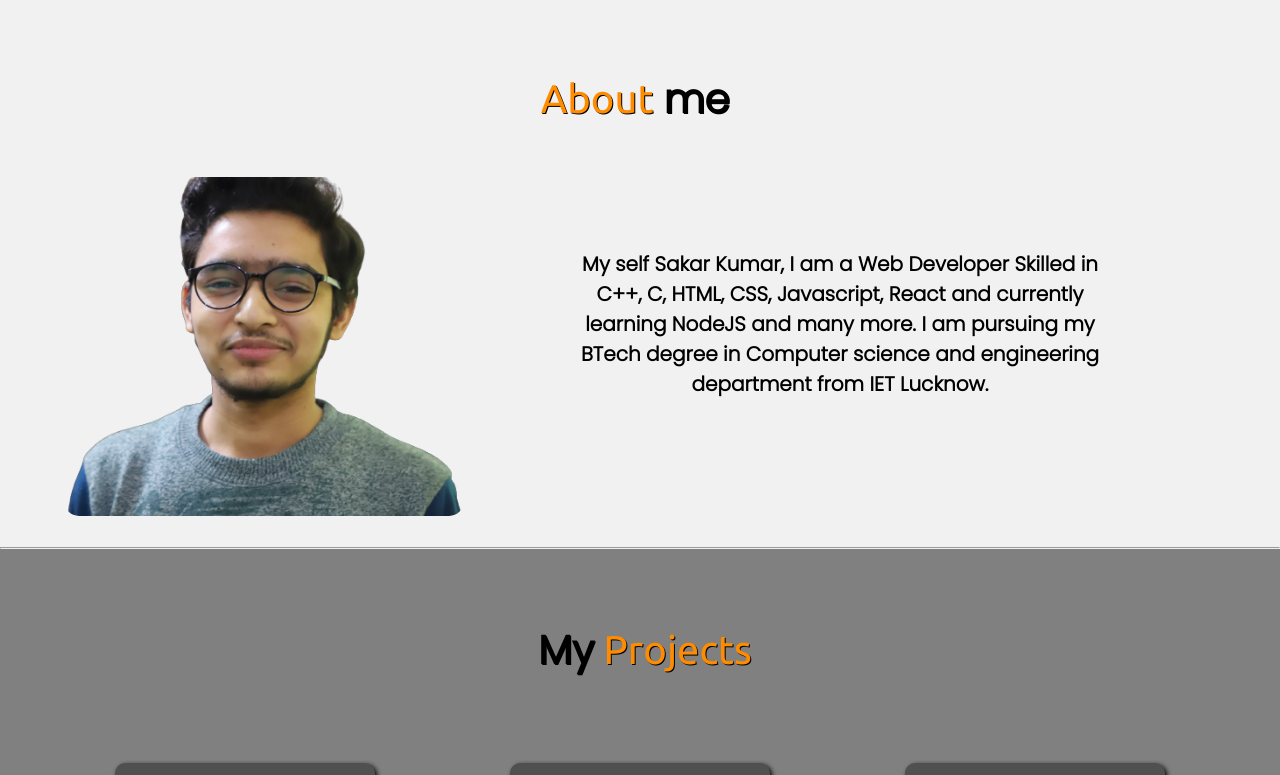
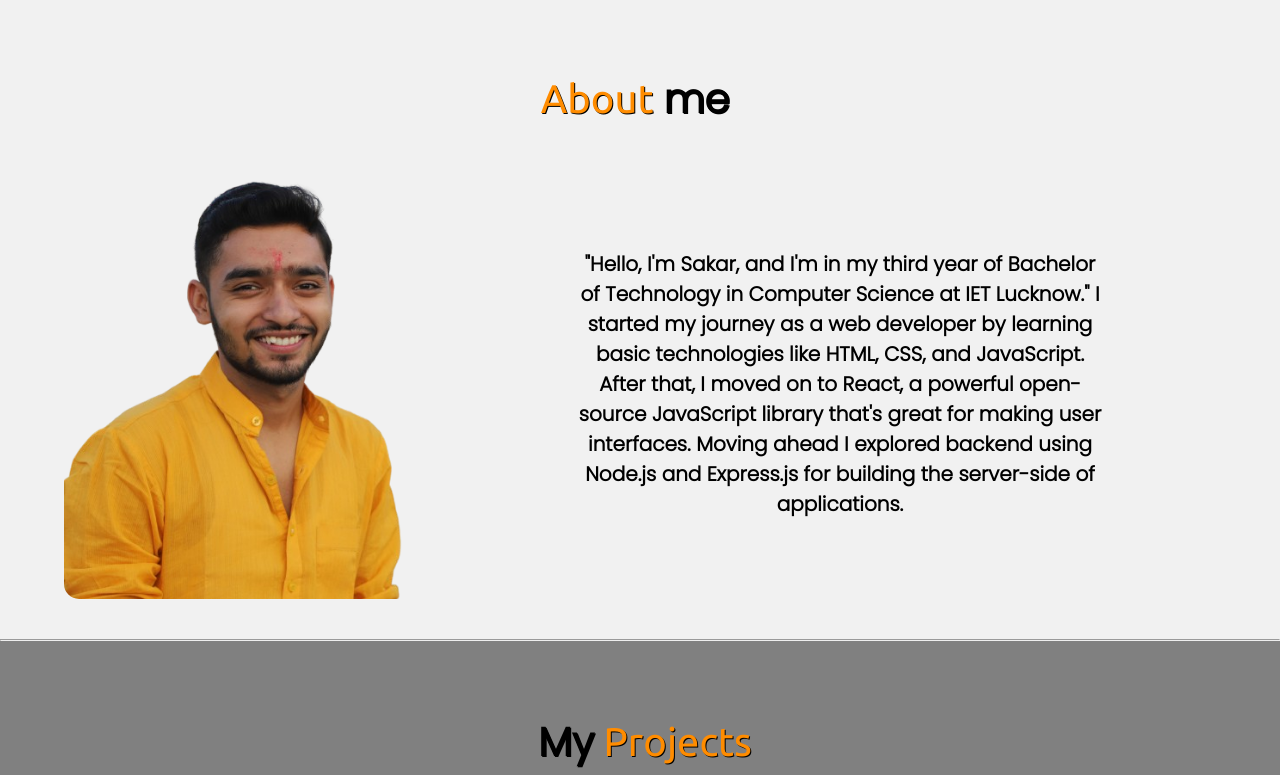
Before and after one commit to Sakar95/Sakar_Portfolio, a plain HTML site: page index.html in a window 1280 px wide. Shown: the part 802-1577 px from the top of the page. Drawn offline with Linux system fonts and the light colour scheme; a script that the page names is missing.

Commit message:
About section updated

```diff
--- a/index.html
+++ b/index.html
@@ -72,10 +72,11 @@
         <div class="title">About <span>me</span> </div>
 
         <div class="about_content">
-            <div class="about_image"><img src="./images/my-img.png" alt="image"></div>
-            <div class="about_text">My self Sakar Kumar, I am a Web Developer Skilled in C++, C, HTML, CSS, Javascript,
-                React and currently learning NodeJS and many more. I am pursuing my BTech degree in Computer
-                science and engineering department from IET Lucknow.</div>
+            <div class="about_image"><img src="./images/MYIMG2.png" alt="image"></div>
+            <div class="about_text">"Hello, I'm Sakar, and I'm in my third year of Bachelor of Technology in Computer Science at IET Lucknow."
+                I started my journey as a web developer by learning basic technologies like HTML, CSS, and JavaScript.
+               After that, I moved on to React, a powerful open-source JavaScript library that's great for making user interfaces.
+               Moving ahead I explored backend using Node.js and Express.js for building the server-side of applications.</div>
         </div>
     </section>
     <hr>
@@ -310,7 +311,7 @@
                 <i class="fa-solid fa-location-dot"></i>
                 <div class="name-info">
                     <span>Address</span>
-                    <p>Muzaffarnagar</p>
+                    <p>Lucknow</p>
                 </div>
             </div>
             <div class="row">
--- a/skills.css
+++ b/skills.css
@@ -69,19 +69,19 @@
 }
 
 .skill_bar .bar .css{
-    width: 85%;
+    width: 95%;
 }
 
 
 
 .skill_bar .bar .js{
+    width: 85%;
+}
+.skill_bar .bar .react{
     width: 80%;
 }
-.skill_bar .bar .react{
+.skill_bar .bar .node{
     width: 70%;
-}
-.skill_bar .bar .node{
-    width: 50%;
 }
 
 
--- a/style.css
+++ b/style.css
@@ -376,12 +376,11 @@
 
 }
 .about_image{
-    padding: 2.5rem 0 1rem;
+    /* padding: 1rem 0 1rem; */
 
 }
 .about_image img{
     width: 25rem;
-    /* box-shadow: 2px 2px 2px black; */
     border-radius: 15px;
 }
 /* .about_image img:hover{
```
Also changed, not shown: images/MYIMG.JPG (added), images/MYIMG2.png (added).
